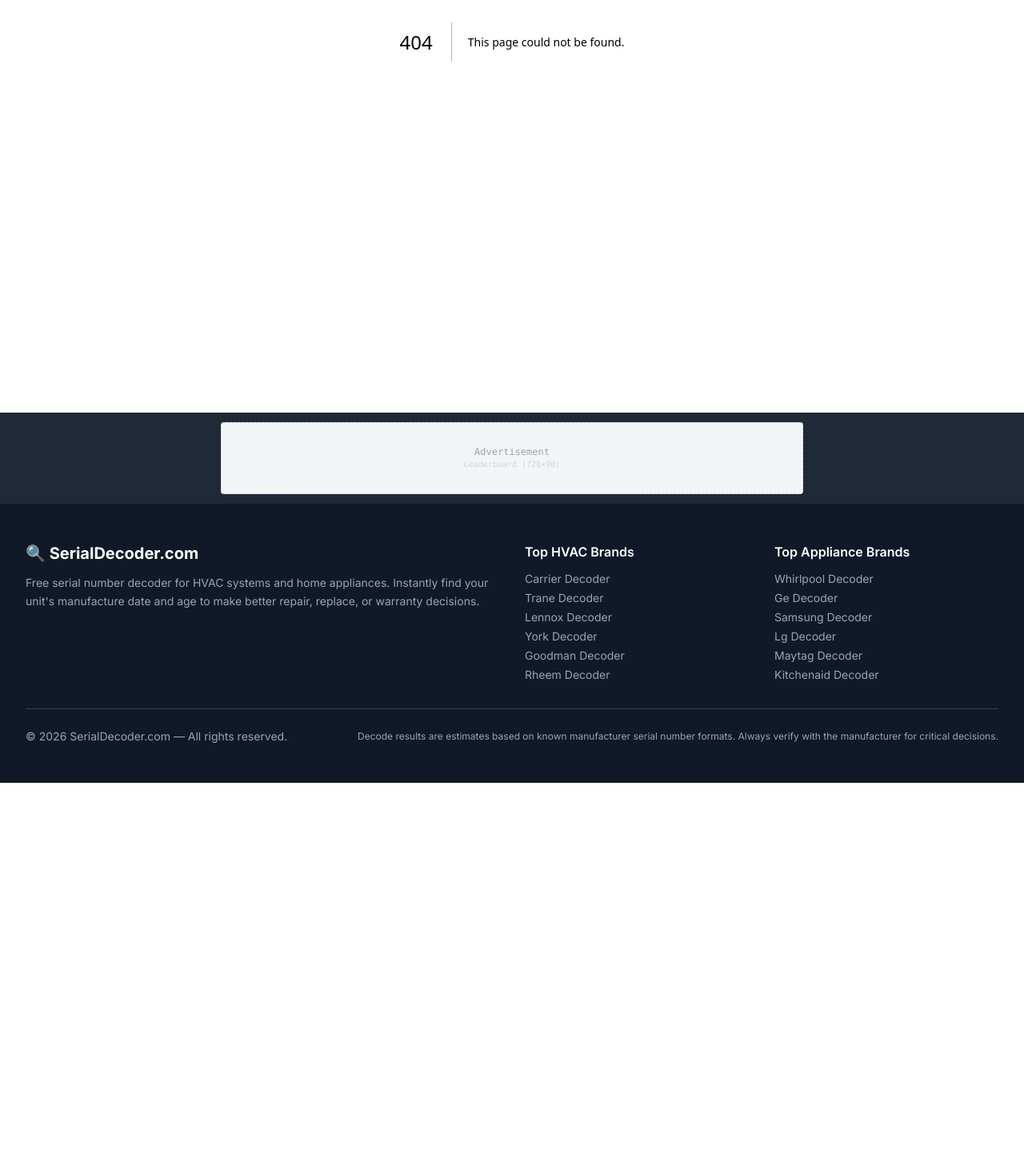
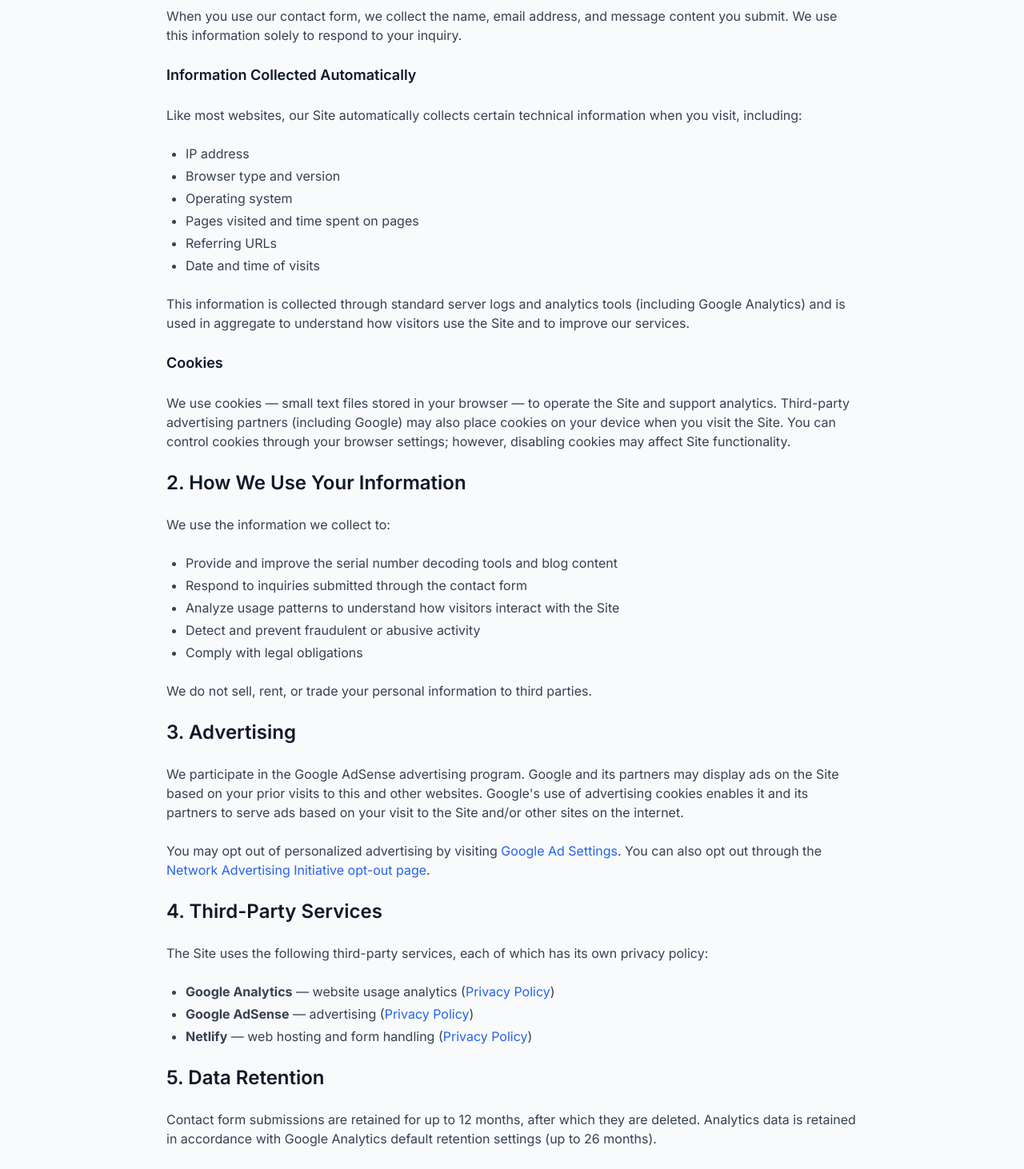
Before and after one commit to LordNorm495/serial-decoder-site, a Next.js app: page /privacy in a window 1280 px wide. Before the commit this address had no page. Shown: the part 520-1982 px from the top of the page at 80% size. Before the commit the page ends 1499 px from the top, so only its background shows below. Built offline with nearby package versions, Linux system fonts and the light colour scheme.

Commit message:
Create page.tsx

```diff
--- /dev/null
+++ b/app/privacy/page.tsx
@@ -0,0 +1,209 @@
+import { Metadata } from 'next';
+
+export const metadata: Metadata = {
+  title: 'Privacy Policy — Serial Decoder',
+  description:
+    'Serial Decoder privacy policy. Learn how we collect, use, and protect your information when you use our HVAC and appliance serial number decoding tools.',
+};
+
+export default function PrivacyPage() {
+  const lastUpdated = 'May 27, 2026';
+
+  return (
+    <main className="max-w-4xl mx-auto px-4 py-12">
+      <h1 className="text-3xl font-bold text-gray-900 mb-2">Privacy Policy</h1>
+      <p className="text-gray-500 text-sm mb-10">Last updated: {lastUpdated}</p>
+
+      <div className="prose prose-lg max-w-none text-gray-700 space-y-6">
+        <p>
+          Serial Decoder (&quot;we,&quot; &quot;us,&quot; or &quot;our&quot;) operates the website
+          serial-decoder.com (the &quot;Site&quot;). This Privacy Policy describes how we collect,
+          use, and share information about you when you visit or use our Site. Please read this
+          policy carefully. By using the Site, you agree to the practices described here.
+        </p>
+
+        <h2 className="text-2xl font-semibold text-gray-900 mt-8 mb-4">1. Information We Collect</h2>
+
+        <h3 className="text-lg font-semibold text-gray-900 mt-5 mb-2">Information You Provide</h3>
+        <p>
+          When you use our contact form, we collect the name, email address, and message content
+          you submit. We use this information solely to respond to your inquiry.
+        </p>
+
+        <h3 className="text-lg font-semibold text-gray-900 mt-5 mb-2">
+          Information Collected Automatically
+        </h3>
+        <p>
+          Like most websites, our Site automatically collects certain technical information when
+          you visit, including:
+        </p>
+        <ul className="list-disc pl-6 space-y-1">
+          <li>IP address</li>
+          <li>Browser type and version</li>
+          <li>Operating system</li>
+          <li>Pages visited and time spent on pages</li>
+          <li>Referring URLs</li>
+          <li>Date and time of visits</li>
+        </ul>
+        <p>
+          This information is collected through standard server logs and analytics tools (including
+          Google Analytics) and is used in aggregate to understand how visitors use the Site and to
+          improve our services.
+        </p>
+
+        <h3 className="text-lg font-semibold text-gray-900 mt-5 mb-2">Cookies</h3>
+        <p>
+          We use cookies — small text files stored in your browser — to operate the Site and
+          support analytics. Third-party advertising partners (including Google) may also place
+          cookies on your device when you visit the Site. You can control cookies through your
+          browser settings; however, disabling cookies may affect Site functionality.
+        </p>
+
+        <h2 className="text-2xl font-semibold text-gray-900 mt-8 mb-4">2. How We Use Your Information</h2>
+        <p>We use the information we collect to:</p>
+        <ul className="list-disc pl-6 space-y-1">
+          <li>Provide and improve the serial number decoding tools and blog content</li>
+          <li>Respond to inquiries submitted through the contact form</li>
+          <li>Analyze usage patterns to understand how visitors interact with the Site</li>
+          <li>Detect and prevent fraudulent or abusive activity</li>
+          <li>Comply with legal obligations</li>
+        </ul>
+        <p>We do not sell, rent, or trade your personal information to third parties.</p>
+
+        <h2 className="text-2xl font-semibold text-gray-900 mt-8 mb-4">3. Advertising</h2>
+        <p>
+          We participate in the Google AdSense advertising program. Google and its partners may
+          display ads on the Site based on your prior visits to this and other websites. Google&apos;s
+          use of advertising cookies enables it and its partners to serve ads based on your visit
+          to the Site and/or other sites on the internet.
+        </p>
+        <p>
+          You may opt out of personalized advertising by visiting{' '}
+          <a
+            href="https://www.google.com/settings/ads"
+            target="_blank"
+            rel="noopener noreferrer"
+            className="text-blue-600 hover:underline"
+          >
+            Google Ad Settings
+          </a>
+          . You can also opt out through the{' '}
+          <a
+            href="https://optout.networkadvertising.org/"
+            target="_blank"
+            rel="noopener noreferrer"
+            className="text-blue-600 hover:underline"
+          >
+            Network Advertising Initiative opt-out page
+          </a>
+          .
+        </p>
+
+        <h2 className="text-2xl font-semibold text-gray-900 mt-8 mb-4">4. Third-Party Services</h2>
+        <p>
+          The Site uses the following third-party services, each of which has its own privacy
+          policy:
+        </p>
+        <ul className="list-disc pl-6 space-y-1">
+          <li>
+            <strong>Google Analytics</strong> — website usage analytics (
+            <a
+              href="https://policies.google.com/privacy"
+              target="_blank"
+              rel="noopener noreferrer"
+              className="text-blue-600 hover:underline"
+            >
+              Privacy Policy
+            </a>
+            )
+          </li>
+          <li>
+            <strong>Google AdSense</strong> — advertising (
+            <a
+              href="https://policies.google.com/privacy"
+              target="_blank"
+              rel="noopener noreferrer"
+              className="text-blue-600 hover:underline"
+            >
+              Privacy Policy
+            </a>
+            )
+          </li>
+          <li>
+            <strong>Netlify</strong> — web hosting and form handling (
+            <a
+              href="https://www.netlify.com/privacy/"
+              target="_blank"
+              rel="noopener noreferrer"
+              className="text-blue-600 hover:underline"
+            >
+              Privacy Policy
+            </a>
+            )
+          </li>
+        </ul>
+
+        <h2 className="text-2xl font-semibold text-gray-900 mt-8 mb-4">5. Data Retention</h2>
+        <p>
+          Contact form submissions are retained for up to 12 months, after which they are deleted.
+          Analytics data is retained in accordance with Google Analytics default retention
+          settings (up to 26 months).
+        </p>
+
+        <h2 className="text-2xl font-semibold text-gray-900 mt-8 mb-4">
+          6. Your Rights (California and EEA Residents)
+        </h2>
+        <p>
+          If you are a California resident (under the CCPA) or a resident of the European Economic
+          Area (under the GDPR), you may have certain rights regarding your personal data,
+          including the right to access, correct, or delete data we hold about you. To exercise
+          these rights, please contact us at{' '}
+          <a href="mailto:hello@serial-decoder.com" className="text-blue-600 hover:underline">
+            hello@serial-decoder.com
+          </a>
+          .
+        </p>
+        <p>
+          California residents: We do not sell personal information as defined by the CCPA. We do
+          not have actual knowledge of selling personal information of consumers under 16 years
+          of age.
+        </p>
+
+        <h2 className="text-2xl font-semibold text-gray-900 mt-8 mb-4">7. Children&apos;s Privacy</h2>
+        <p>
+          The Site is not directed at children under 13 years of age. We do not knowingly collect
+          personal information from children under 13. If you believe we have inadvertently
+          collected such information, please contact us and we will promptly delete it.
+        </p>
+
+        <h2 className="text-2xl font-semibold text-gray-900 mt-8 mb-4">8. Security</h2>
+        <p>
+          We implement reasonable technical and organizational measures to protect the information
+          we collect. However, no method of transmission over the internet is 100% secure, and we
+          cannot guarantee absolute security.
+        </p>
+
+        <h2 className="text-2xl font-semibold text-gray-900 mt-8 mb-4">9. Changes to This Policy</h2>
+        <p>
+          We may update this Privacy Policy from time to time. We will post any changes on this
+          page with an updated &quot;Last updated&quot; date. Your continued use of the Site
+          after changes are posted constitutes your acceptance of the revised policy.
+        </p>
+
+        <h2 className="text-2xl font-semibold text-gray-900 mt-8 mb-4">10. Contact</h2>
+        <p>
+          If you have questions or concerns about this Privacy Policy, please contact us at:
+        </p>
+        <address className="not-italic bg-gray-50 border border-gray-200 rounded-md p-4 text-gray-700">
+          Serial Decoder<br />
+          Email:{' '}
+          <a href="mailto:hello@serial-decoder.com" className="text-blue-600 hover:underline">
+            hello@serial-decoder.com
+          </a>
+          <br />
+          Website: serial-decoder.com
+        </address>
+      </div>
+    </main>
+  );
+}
```
